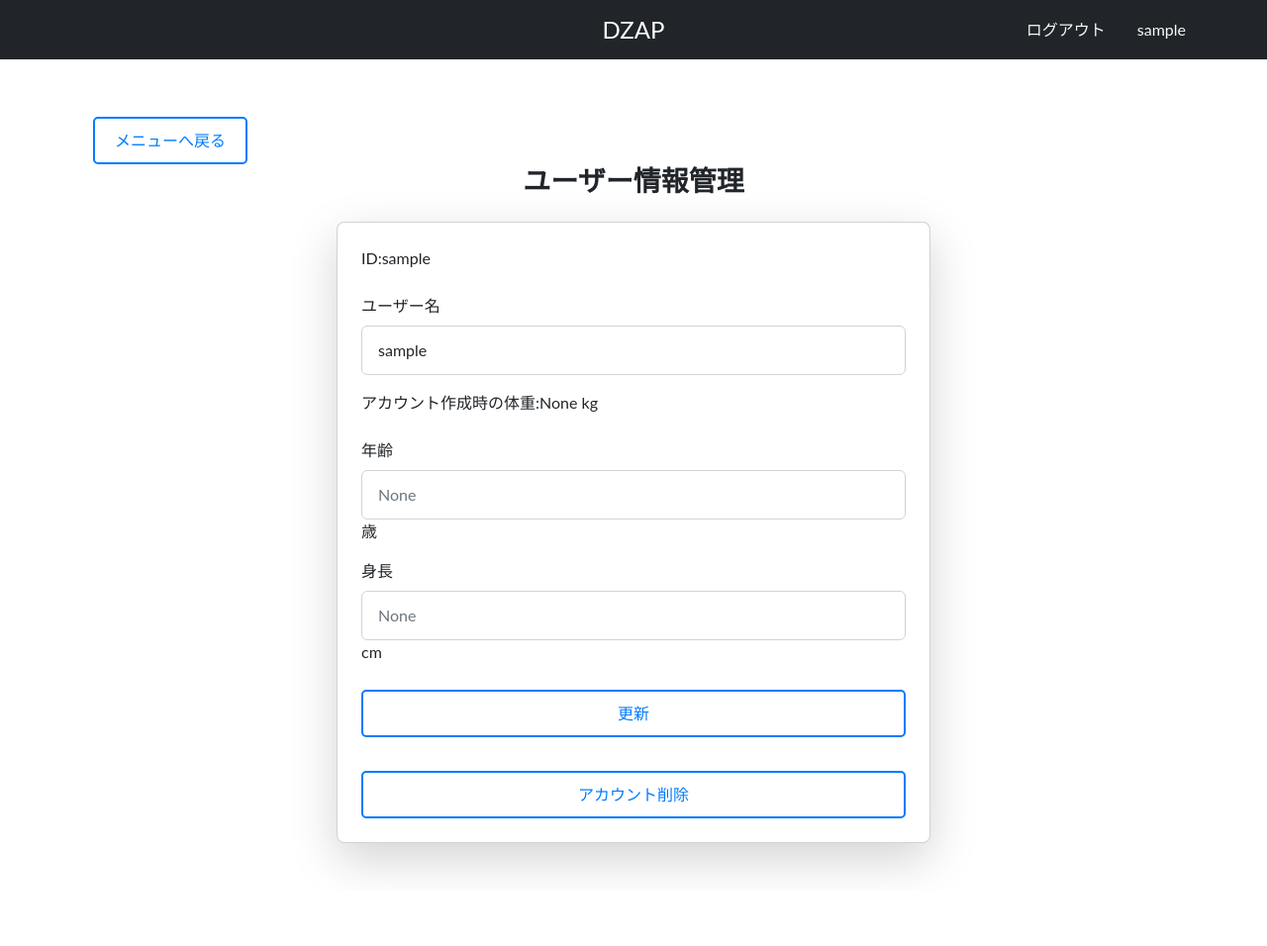
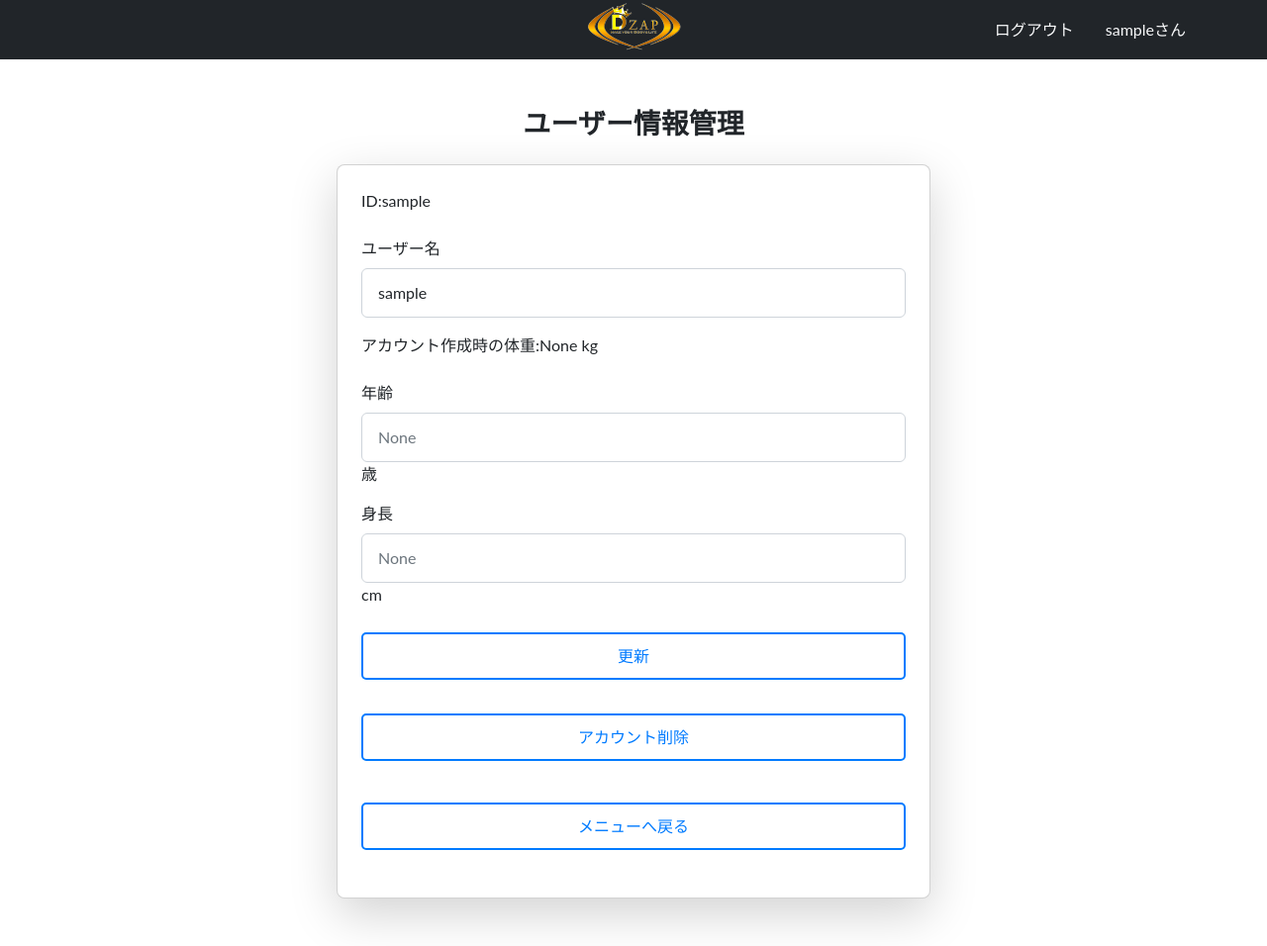
Before and after one commit to TabataMasahito/Dteam, a Flask app: page /crud/useredit/1 in a window 1280 px wide. Shown: the whole page at 99% size. Before the commit the page ends 881 px from the top, so only its background shows below. Run offline with Flask 3, Linux system fonts and the light colour scheme; the visitor is signed in with stand-in values (Sample User, id 1); parts of the project's set-up code (start-up, migrations or seed data) failed here and were passed over; some libraries are stand-ins or nearby versions.

Commit message:
Dzapイラスト

```diff
--- a/apps/auth/templates/auth/base.html
+++ b/apps/auth/templates/auth/base.html
@@ -17,7 +17,7 @@
 
             <!-- 中央のブランド -->
             <a class="navbar-brand mx-auto position-absolute" href="{{ url_for('exercise.index') }}" style="left: 50.7%; transform: translateX(-50%);">
-                DZAP
+                <img src="{{ url_for('static', filename='images/icons/DzapIconNew.png') }}">
             </a>
 
             <!-- 右側のリンク -->
--- a/apps/crud/templates/crud/user_edit.html
+++ b/apps/crud/templates/crud/user_edit.html
@@ -2,7 +2,6 @@
 {% block title %}ユーザー情報管理{% endblock %}
 {% block content %}
 <div class="container my-5">
-    <a class="btn btn-primary btn-lg" href="{{ url_for('exercise.index') }}">メニューへ戻る</a>
     <header class="text-center mb-4">
         <h3>ユーザー情報管理</h3>
     </header>
@@ -61,6 +60,12 @@
                 <input type="submit" class="btn btn-danger btn-block" value="アカウント削除" />
             </div>
         </form>
+
+        <p></p>
+        <div class="d-grid mb-4">
+            <p></p>
+            <a class="btn btn-primary btn-lg" href="{{ url_for('exercise.index') }}">メニューへ戻る</a>
+        </div>
     </div>
 
     <script>
--- a/apps/exercise/templates/exercise/base.html
+++ b/apps/exercise/templates/exercise/base.html
@@ -18,14 +18,14 @@
 
             <!-- 中央のブランド -->
             <a class="navbar-brand mx-auto position-absolute" href="{{ url_for('exercise.index') }}" style="left: 50%; transform: translateX(-50%);">
-                DZAP
+                <img src="{{ url_for('static', filename='images/icons/DzapIconNew.png') }}">
             </a>
 
             <!-- 右側のリンク -->
             <div class="d-flex align-items-center">
                 {% if current_user.is_authenticated %}
                 <a href="{{ url_for('auth.logout') }}" class="nav-link text-light">ログアウト</a>
-                <span class="name text-light">　　{{ current_user.username }}</span>
+                <span class="name text-light">　　{{ current_user.username }}さん</span>
                 {% endif %}
             </div>
         </div>
```
Also changed, not shown: apps/static/images/icons/DzapIconNew.png (added).
